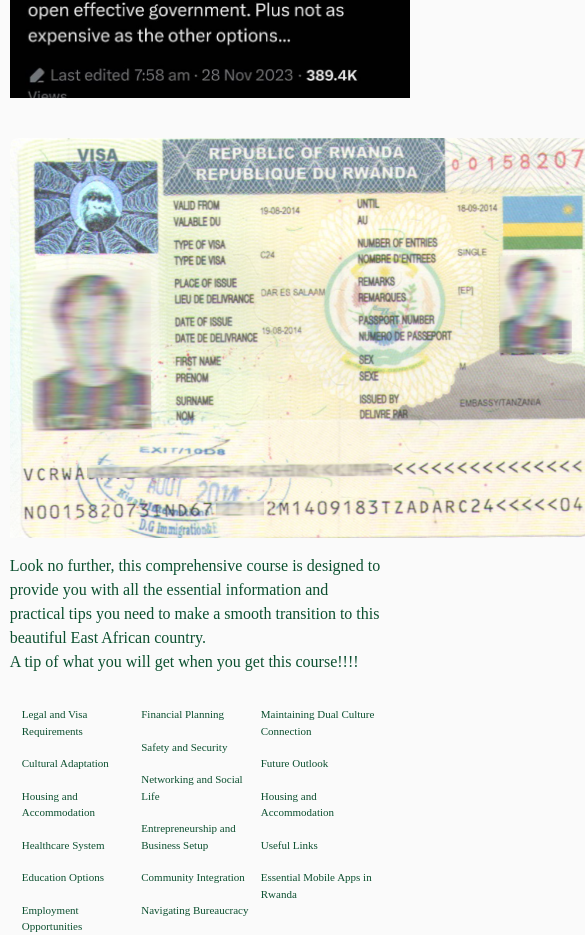
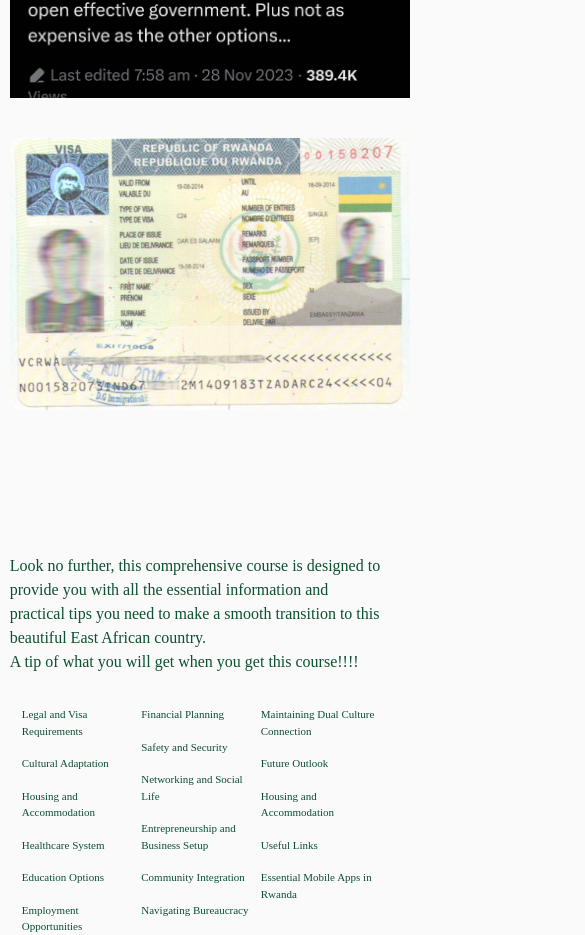
Before and after one commit to shayomi/tour-guide, a React (Vite) app: page / in a window 390 px wide. Shown: the part 4112-5047 px from the top of the page, 585 px wide, since content can reach past the window. Built offline with nearby package versions, Linux system fonts and the light colour scheme; a web font is replaced by a local one.

Commit message:
Update Comp3.jsx

```diff
--- a/src/components/Comp3.jsx
+++ b/src/components/Comp3.jsx
@@ -12,10 +12,10 @@
           <img src={Comp5_image} alt="" className="rounded-lg" />
         </div>
         <div className="flex flex-col gap-y-4 lg:flex-row gap-x-12 mx-auto mt-4">
-          <div className=" mt-6 lg:mt-0 w-[400px] h-[400px] overflow-hidden">
+          <div className=" mt-6 lg:mt-0 w-[400px] h-[400px] overflow-hidden mx-auto">
             <img src={Comp6_image} alt="" className="rounded-lg" />
           </div>
-          <div className=" mt-6 lg:mt-0 w-[600px] h-[400px] overflow-hidden">
+          <div className=" mt-6 lg:mt-0 max-w-[600px] h-[400px] overflow-hidden">
             <img src={Comp7_image} alt="" className="rounded-lg" />
           </div>
         </div>
```
